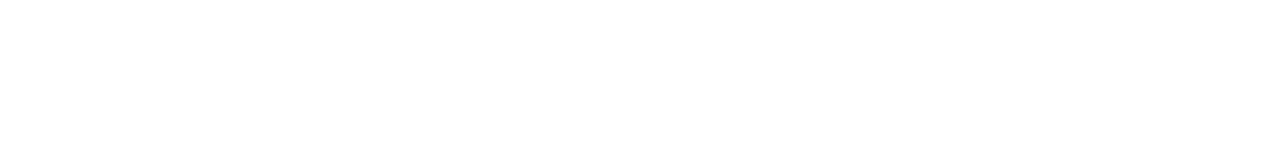
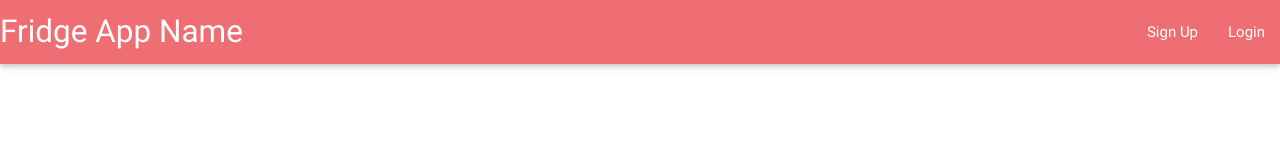
Before and after one commit to waffle-iron/SweatyFigs, a website: page client/index.html in a window 1280 px wide. Drawn offline with nearby package versions, Linux system fonts and the light colour scheme; some packages are replaced by stand-ins of ours.

Commit message:
added the home-page SAP template

```diff
--- a/client/index.html
+++ b/client/index.html
@@ -10,6 +10,20 @@
       <meta name="viewport" content="width=device-width, initial-scale=1.0"/>
     </head>
 
+    <!-- default nav-bar template to be applied across other views -->
+    <nav>
+      <div class="nav-wrapper">
+        <a href="#" class="brand-logo">Fridge App Name</a>
+        <ul id="nav-mobile" class="right hide-on-med-and-down">
+          <li><a href="#">Sign Up</a></li>
+          <li><a href="#">Login</a></li>
+        </ul>
+      </div>
+    </nav>
+
+    <!-- the view -->
+    <div ng-view></div>
+
     <body>
       <!--Import jQuery before materialize.js-->
       <script type="text/javascript" src="https://code.jquery.com/jquery-2.1.1.min.js"></script>
```
